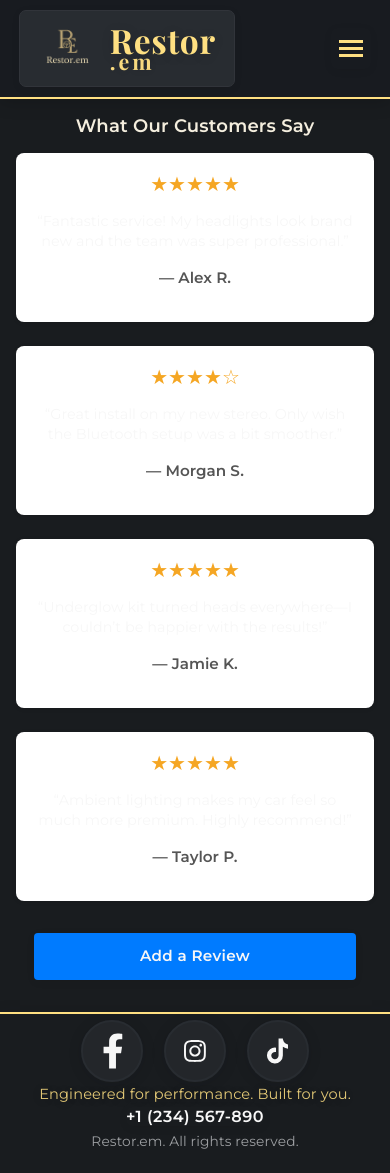
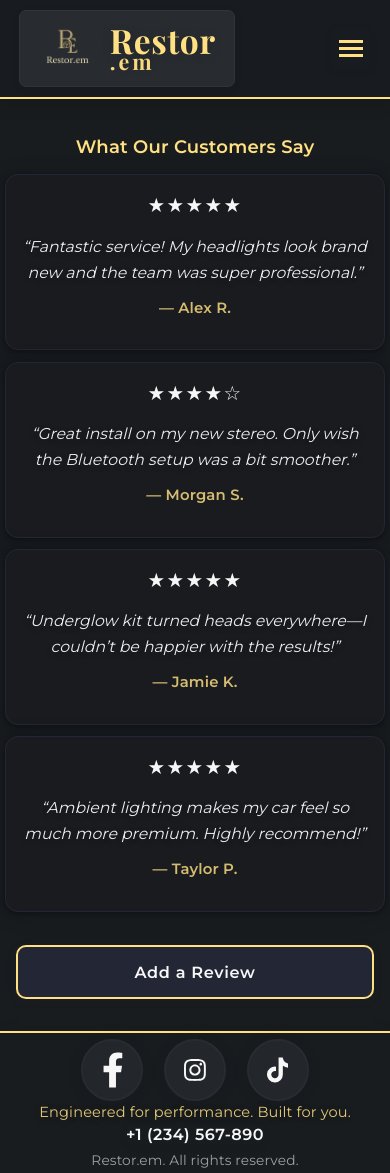
Before and after one commit to usmanAfzalKhan/car-mods-restorem, a React (Create React App) app: page /reviews in a window 390 px wide. Built offline with nearby package versions, Linux system fonts and the light colour scheme; no server answers.

Commit message:
Reviews page and review form styled to match site theme, validation improved, and footer/other mobile fixes applied

```diff
--- a/src/components/Hero.jsx
+++ b/src/components/Hero.jsx
@@ -72,7 +72,7 @@ const slides = [
     imageUrl: backupCameraImg,
     title: 'Back Up Camera',
     subtitle: 'Reverse smarter. Park easier.',
-    button: { label: 'See Details', path: '/services/back-up-camera' }
+    button: { label: 'See Details', path: '/services/backup-camera' }
   },
 ];
 
--- a/src/components/ReviewForm.css
+++ b/src/components/ReviewForm.css
@@ -1,67 +1,171 @@
 .review-form-overlay {
   position: fixed;
-  top: 0;
-  left: 0;
-  width: 100%;
-  height: 100%;
-  background-color: rgba(0,0,0,0.4);
+  top: 0; left: 0; width: 100vw; height: 100vh;
+  background: rgba(0,0,0,0.42);
   display: flex;
   align-items: center;
   justify-content: center;
   z-index: 1000;
 }
 .review-form-box {
-  background: #fff;
-  border-radius: 8px;
-  padding: 1.5rem;
-  width: 90%;
-  max-width: 400px;
+  background: #17191c;
+  border-radius: 13px;
+  padding: 2.2rem 2.2rem 2rem 2.2rem;
+  max-width: 420px;
+  width: 97vw;
+  box-shadow: 0 4px 48px #00000045, 0 2px 6px #181b2040;
+  color: #f6f6f6;
+  border: 2.2px solid #ffe082;
   position: relative;
+  font-family: 'Montserrat', 'Segoe UI', Arial, sans-serif;
+  margin: 0 10px;
 }
+
+@media (max-width: 600px) {
+  .review-form-box {
+    padding: 1.35rem 0.9rem 1.1rem 0.9rem;
+    max-width: 97vw;
+    min-width: 0;
+  }
+}
+
 .review-form-close {
   position: absolute;
-  top: 0.5rem;
-  right: 0.5rem;
+  top: 0.9rem;
+  right: 1.3rem;
   border: none;
   background: transparent;
-  font-size: 1.5rem;
+  color: #ffe082;
+  font-size: 1.8rem;
   cursor: pointer;
+  font-weight: 600;
+  transition: color 0.13s;
 }
+.review-form-close:hover,
+.review-form-close:focus {
+  color: #fff2c7;
+  outline: none;
+}
+
 .review-form-box h2 {
-  margin-bottom: 1rem;
+  margin-bottom: 1.08rem;
   text-align: center;
+  color: #ffe082;
+  font-size: 1.38rem;
+  font-weight: 700;
+  letter-spacing: 0.01em;
 }
-.review-form-box form label {
+
+.review-form-label {
   display: block;
-  margin-bottom: 1rem;
+  margin-bottom: 0.86rem;
   font-weight: 500;
+  color: #f6f6f6;
+  font-size: 1.06rem;
 }
-.review-form-box form input,
-.review-form-box form select,
-.review-form-box form textarea {
+
+.review-form-required {
+  color: #ff5050;
+  margin-left: 0.17em;
+  font-size: 1.12em;
+  vertical-align: super;
+}
+
+.review-form-box input,
+.review-form-box select,
+.review-form-box textarea {
   width: 100%;
-  padding: 0.5rem;
-  margin-top: 0.25rem;
-  border: 1px solid #ccc;
-  border-radius: 4px;
-  font-size: 1rem;
+  padding: 0.63rem 0.6rem;
+  margin-top: 0.22rem;
+  margin-bottom: 0.1rem;
+  border: 1.5px solid #2c2c32;
+  border-radius: 6px;
+  background: #101217;
+  color: #f6f6f6;
+  font-size: 1.02rem;
+  font-family: inherit;
+  transition: border-color 0.17s;
+  outline: none;
 }
+
+.review-form-box select {
+  color: #f6f6f6;
+}
+
+.review-form-box input:focus,
+.review-form-box select:focus,
+.review-form-box textarea:focus {
+  border-color: #ffe082;
+  outline: none;
+}
+
 .review-form-submit {
   width: 100%;
-  padding: 0.75rem;
-  background-color: #007bff;
-  color: white;
-  border: none;
-  border-radius: 4px;
-  font-size: 1rem;
+  margin-top: 1.12rem;
+  margin-bottom: 0.1rem;
+  background: #191c1f;
+  color: #ffe082;
+  font-weight: 600;
+  border: 2px solid #ffe082;
+  border-radius: 12px;
+  font-size: 1.19rem;
+  letter-spacing: 0.01em;
+  box-shadow: 0 1.5px 14px #2327351a;
+  text-decoration: none;
+  text-align: center;
   cursor: pointer;
+  padding: 0.74em 0;
+  transition: box-shadow 0.17s, color 0.13s, background 0.13s, border 0.12s;
 }
+.review-form-submit:hover,
+.review-form-submit:focus {
+  box-shadow: 0 2px 18px #ffe08280;
+  outline: none;
+}
+
 .review-form-submit:disabled {
   opacity: 0.6;
   cursor: not-allowed;
 }
+
 .error {
   color: #d9534f;
-  font-size: 0.875rem;
-  margin-top: 0.25rem;
+  font-size: 0.95rem;
+  margin-top: 0.15rem;
+  margin-bottom: 0.1rem;
+  line-height: 1.2;
 }
+
+@media (max-width: 600px) {
+  .review-form-box {
+    border-radius: 11px;
+    max-width: 97vw;
+    padding: 1.1rem 0.5rem 1.08rem 0.5rem;
+  }
+  .review-form-close {
+    top: 0.58rem;
+    right: 0.82rem;
+    font-size: 1.6rem;
+  }
+  .review-form-box h2 {
+    font-size: 1.09rem;
+  }
+  .review-form-submit {
+    font-size: 1.04rem;
+    padding: 0.68em 0;
+  }
+  .review-form-label {
+    font-size: 0.99rem;
+    margin-bottom: 0.72rem;
+  }
+}
+
+/* --- Gap between add button and footer --- */
+.add-review-footer-gap {
+  height: 2.2rem;
+}
+@media (max-width: 600px) {
+  .add-review-footer-gap {
+    height: 1.1rem;
+  }
+}
--- a/src/components/ReviewForm.jsx
+++ b/src/components/ReviewForm.jsx
@@ -1,4 +1,4 @@
-import React, { useState } from 'react';
+import React, { useState, useEffect, useRef } from 'react';
 import './ReviewForm.css';
 
 export default function ReviewForm({ onClose, onSubmit }) {
@@ -6,6 +6,24 @@ export default function ReviewForm({ onClose, onSubmit }) {
   const [rating, setRating] = useState('');
   const [text, setText] = useState('');
   const [errors, setErrors] = useState({ name: '', rating: '', text: '' });
+
+  const boxRef = useRef();
+
+  // ESC to close
+  useEffect(() => {
+    const handleKey = (e) => {
+      if (e.key === 'Escape') onClose();
+    };
+    window.addEventListener('keydown', handleKey);
+    return () => window.removeEventListener('keydown', handleKey);
+  }, [onClose]);
+
+  // Overlay click to close
+  const handleOverlayClick = (e) => {
+    if (boxRef.current && !boxRef.current.contains(e.target)) {
+      onClose();
+    }
+  };
 
   const validate = () => {
     const newErrors = { name: '', rating: '', text: '' };
@@ -30,8 +48,13 @@ export default function ReviewForm({ onClose, onSubmit }) {
   };
 
   return (
-    <div className="review-form-overlay">
-      <div className="review-form-box">
+    <div
+      className="review-form-overlay"
+      onMouseDown={handleOverlayClick}
+      role="dialog"
+      aria-modal="true"
+    >
+      <div className="review-form-box" ref={boxRef} onMouseDown={e => e.stopPropagation()}>
         <button
           className="review-form-close"
           onClick={onClose}
@@ -41,43 +64,46 @@ export default function ReviewForm({ onClose, onSubmit }) {
         </button>
         <h2>Add Your Review</h2>
         <form onSubmit={handleSubmit} noValidate>
-          <label>
-            Your Name
+          <label className="review-form-label">
+            Your Name<span className="review-form-required">*</span>
             <input
               type="text"
               value={name}
               onChange={e => { setName(e.target.value); clearError('name'); }}
               placeholder="Enter your name"
+              required
             />
             {errors.name && <div className="error">{errors.name}</div>}
           </label>
 
-          <label>
-            Rating
+          <label className="review-form-label">
+            Rating<span className="review-form-required">*</span>
             <select
               value={rating}
               onChange={e => { setRating(e.target.value); clearError('rating'); }}
               aria-required="true"
+              required
             >
               <option value="" disabled>
                 Select a rating
               </option>
-              {[5,4,3,2,1].map(n => (
+              {[5, 4, 3, 2, 1].map(n => (
                 <option key={n} value={n}>
-                  {'★'.repeat(n) + '☆'.repeat(5-n)}
+                  {'★'.repeat(n) + '☆'.repeat(5 - n)}
                 </option>
               ))}
             </select>
             {errors.rating && <div className="error">{errors.rating}</div>}
           </label>
 
-          <label>
-            Review
+          <label className="review-form-label">
+            Review<span className="review-form-required">*</span>
             <textarea
               value={text}
               onChange={e => { setText(e.target.value); clearError('text'); }}
               rows="4"
               placeholder="Write your review here"
+              required
             />
             {errors.text && <div className="error">{errors.text}</div>}
           </label>
--- a/src/pages/ReviewsPage.css
+++ b/src/pages/ReviewsPage.css
@@ -1,91 +1,134 @@
-/* src/pages/ReviewsPage.css */
-
 .reviews-page {
-  max-width: 1200px;
+  max-width: 1000px;
   margin: 0 auto;
-  padding: 2rem 1rem;
+  padding: 2.1rem 1rem 1.1rem 1rem;
+  color: #f6f6f6;
+  font-family: 'Montserrat', 'Segoe UI', Arial, sans-serif;
+  background: transparent;
 }
 
 .reviews-title {
   text-align: center;
-  font-size: 2rem;
-  margin-bottom: 1.5rem;
+  color: #ffe082;
+  font-size: 2.2rem;
+  font-weight: bold;
+  margin-bottom: 2.2rem;
+  letter-spacing: 0.01em;
+  margin-top: 2.2rem;
 }
 
 .reviews-grid {
   display: grid;
-  grid-template-columns: repeat(auto-fit, minmax(260px, 1fr));
-  gap: 1.5rem;
+  grid-template-columns: repeat(auto-fit, minmax(270px, 1fr));
+  gap: 1.2rem;
+  margin-bottom: 2.1rem;
 }
 
 .review-card {
-  background: #fff;
-  border-radius: 0.5rem;
-  padding: 1.5rem;
-  box-shadow: 0 1px 4px rgba(0,0,0,0.1);
+  background: rgba(25, 28, 31, 0.85);
+  border-radius: 1.2rem;
+  padding: 1.4rem 1.2rem 1.3rem 1.2rem;
+  box-shadow: 0 3px 28px #181b2015, 0 1.5px 7px #0007;
+  border: 1.8px solid #232735;
   display: flex;
   flex-direction: column;
   align-items: center;
   text-align: center;
+  transition: box-shadow 0.18s, border 0.14s;
+}
+
+.review-card:hover,
+.review-card:focus {
+  box-shadow: 0 6px 38px #ffe08218, 0 2px 14px #181b2040;
+  border-color: #ffe08260;
 }
 
 .review-rating {
-  font-size: 1.25rem;
-  color: #f5a623; /* gold stars */
-  margin-bottom: 0.75rem;
+  font-size: 1.23rem;
+  margin-bottom: 0.8rem;
+  letter-spacing: 0.07em;
+}
+.star-filled {
+  color: #ffe082;
+  font-size: 1.28em;
+}
+.star-empty {
+  color: #4e4d45;
 }
 
 .review-text {
-  font-size: 1rem;
-  margin-bottom: 1rem;
-  line-height: 1.4;
+  font-size: 1.11rem;
+  margin-bottom: 1.1rem;
+  line-height: 1.65;
+  color: #ececf1;
+  font-style: italic;
+  text-shadow: 0 1.5px 7px #181b203a;
 }
 
 .review-author {
-  font-weight: bold;
-  font-size: 0.95rem;
-  color: #555;
+  font-weight: 600;
+  font-size: 1.02rem;
+  color: #ffe082d1;
   margin-top: auto;
+  letter-spacing: 0.01em;
 }
 
-/* Mobile tweaks */
+/* Themed action button with GLOW on hover/focus */
+.add-review-button {
+  display: block;
+  margin: 1.2rem auto 0.4rem;
+  padding: 0.78rem 2.2rem;
+  background: #232735;
+  color: #ffe082;
+  border: 2px solid #ffe082;
+  border-radius: 13px;
+  font-size: 1.14rem;
+  font-family: inherit;
+  font-weight: 600;
+  letter-spacing: 0.04em;
+  box-shadow: 0 1.5px 10px #23273520;
+  text-shadow: none;
+  cursor: pointer;
+  transition: box-shadow 0.16s, color 0.16s, border 0.16s;
+}
+
+.add-review-button:hover,
+.add-review-button:focus {
+  /* NO background color change! Just glow */
+  box-shadow: 0 0 20px 2px #ffe08299, 0 3px 20px #23273544;
+  color: #ffe082;
+  border-color: #ffe082;
+  outline: none;
+}
+
 @media (max-width: 600px) {
   .reviews-page {
-    padding: 1rem;
+    padding: 0.8rem 0.3rem 0.5rem 0.3rem;
   }
   .reviews-title {
-    font-size: 1.5rem;
-    margin-bottom: 1rem;
+    font-size: 1.38rem;
+    margin-bottom: 1.05rem;
+    margin-top: 1.5rem;
+  }
+  .reviews-grid {
+    gap: 0.7rem;
   }
   .review-card {
-    padding: 1rem;
+    padding: 1rem 0.7rem 0.9rem 0.7rem;
+    border-radius: 0.82rem;
+    font-size: 0.97rem;
   }
   .review-text {
-    font-size: 0.9rem;
+    font-size: 0.98rem;
+    margin-bottom: 0.7rem;
+  }
+  .review-author {
+    font-size: 0.93rem;
+  }
+  .add-review-button {
+    width: 94%;
+    padding: 0.78rem 0;
+    font-size: 1.01rem;
+    border-radius: 10px;
   }
 }
-
-.add-review-button {
-  display: block;
-  margin: 2rem auto 1rem;
-  padding: 0.75rem 1.5rem;
-  background: #007bff;
-  color: #fff;
-  border: none;
-  border-radius: 4px;
-  font-size: 1rem;
-  cursor: pointer;
-}
-
-.add-review-button:hover {
-  background: #0069d9;
-}
-
-/* ensure grid & button look good on mobile */
-@media (max-width: 600px) {
-  .add-review-button {
-    width: 90%;
-    padding: 0.75rem;
-    font-size: 0.95rem;
-  }
-}
--- a/src/pages/ReviewsPage.jsx
+++ b/src/pages/ReviewsPage.jsx
@@ -36,6 +36,7 @@ export default function ReviewsPage() {
       >
         Add a Review
       </button>
+      <div className="add-review-footer-gap"></div>
 
       {showForm && (
         <ReviewForm
```
